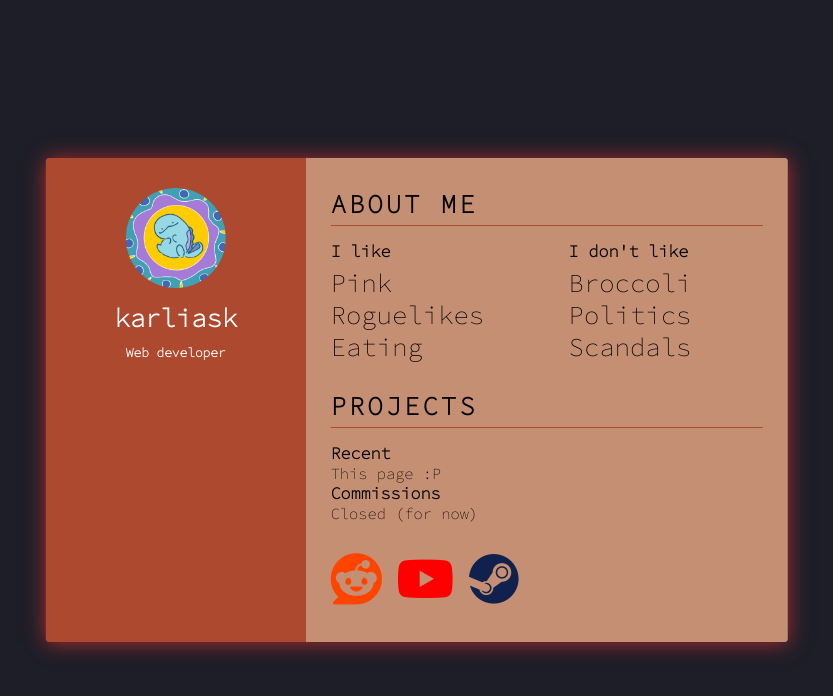
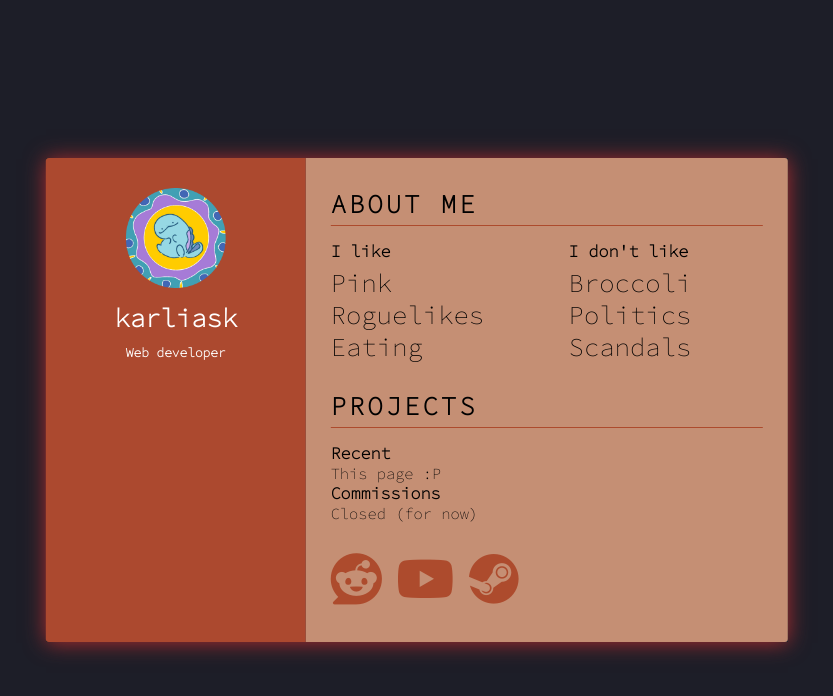
Before and after one commit to karliask/karliask, a plain HTML site: page index.html in a window 1280 px wide. Shown: the whole page, without its empty margins (223-1056 px from the left). Drawn offline with Linux system fonts and the light colour scheme.

Commit message:
Add files via upload

```diff
--- a/index.html
+++ b/index.html
@@ -18,7 +18,7 @@
     <div class="opa" style="opacity:0">
         <div class="wrapper">
             <div class="left">
-                <img src="images/q u a g.png" alt="user" width="100" style="max-width:100%">
+                <img src="images/q u a g.png" alt="Current PFP with a cute Quagsire" width="100" style="max-width:100%" title="Creator: piiiii_omusubi5 (on Twitter)">
                 <h4><b><a style="font-size: 2vw; color:white">karliask</a></b></h4>
                 <p style="font-size: 1vw; color:white"><b>Web developer</b></p>
             </div>
@@ -51,11 +51,11 @@
                     </div>
                 </div>
                 <div class="contacts">
-                    <a href="https://www.reddit.com/user/karliask" style="font-size: 4vw; color: #ff4400" target=_blank><i class="fab fa-reddit" class="omg" ></i></a>
+                    <a href="https://www.reddit.com/user/karliask" style="font-size: 4vw; color: #ad4b2d" target=_blank><i class="fab fa-reddit" class="omg" ></i></a>
                     <a>ㅤ</a>
-                    <a href="https://www.youtube.com/channel/UCQ4CjKOtQjqelUtbwAbh8Ag" style="color:red; font-size: 4vw" target=_blank><i class="fab fa-youtube" class="omg"></i></a>
+                    <a href="https://www.youtube.com/channel/UCQ4CjKOtQjqelUtbwAbh8Ag" style="color:#ad4b2d; font-size: 4vw" target=_blank><i class="fab fa-youtube" class="omg"></i></a>
                     <a>ㅤ</a>
-                    <a href="https://steamcommunity.com/id/karliask/" style="font-size: 4vw; color: #10214d" target=_blank><i class="fab fa-steam" class="omg"></i></a>
+                    <a href="https://steamcommunity.com/id/karliask/" style="font-size: 4vw; color: #ad4b2d" target=_blank><i class="fab fa-steam" class="omg"></i></a>
                     <!--40px-->
                 </div>
             </div>
```
